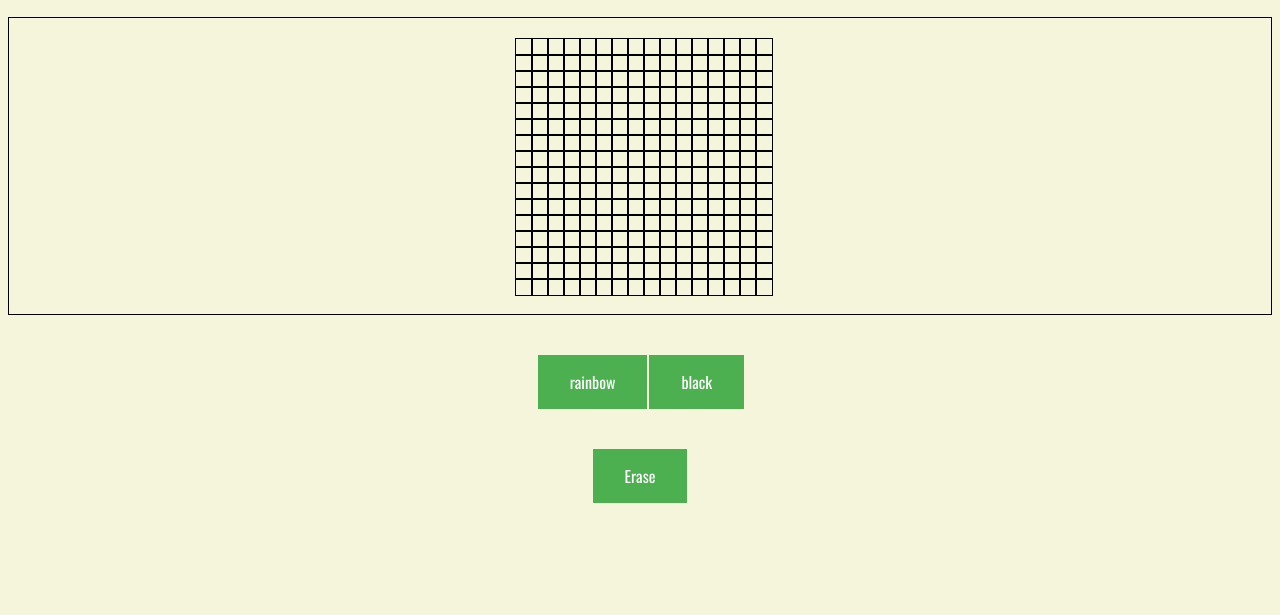
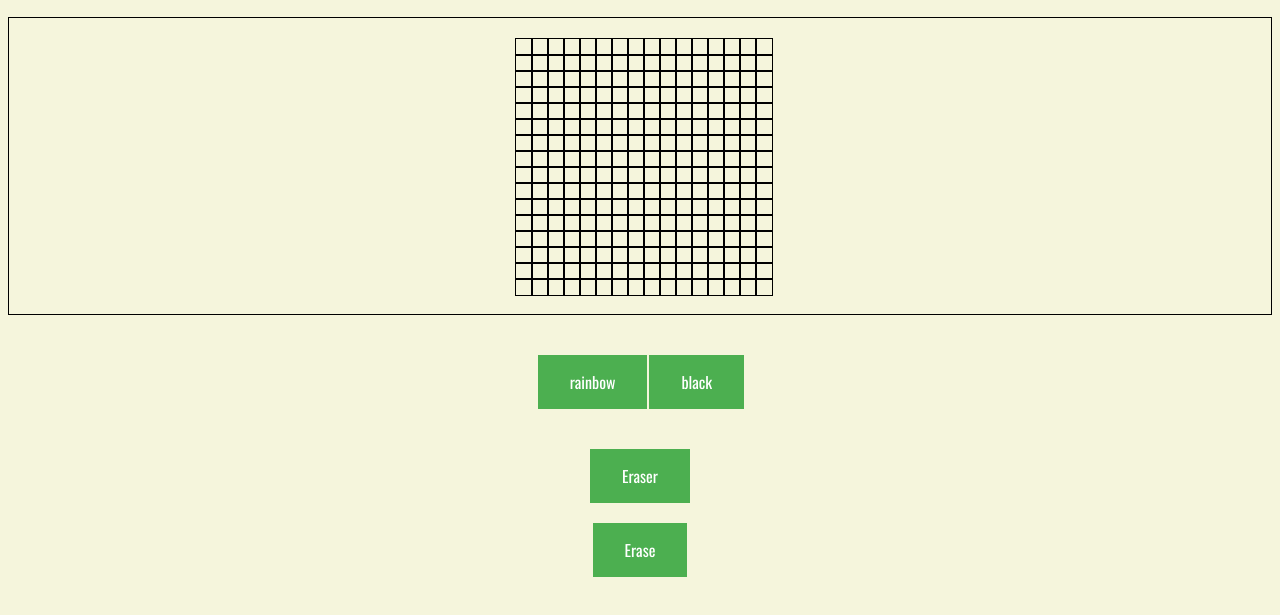
Before and after one commit to JACKIEBOIEEZCOOL/odin_project_2, a plain HTML site: page index.html in a window 1280 px wide. Shown: the part 129-744 px from the top of the page. Drawn offline with nearby package versions, Linux system fonts and the light colour scheme.

Commit message:
Update index.html

```diff
--- a/index.html
+++ b/index.html
@@ -128,6 +128,21 @@
           cell.style.backgroundColor = 'black';
         })
       })
+      const eraser_button = document.createElement('button');
+      eraser_button.textContent = 'Eraser';
+      eraser_button.style.margin = '20px auto';
+      eraser_button.style.fontFamily = 'Oswald, Arial, sans-serif';
+      eraser_button.style.marginleft = '200px';
+      eraser_button.style.display = 'block';
+      button_div.appendChild(eraser_button);
+      eraser_button.addEventListener('click', () => {
+        const cells = document.querySelectorAll('#ts div');
+        cells.forEach(cell => {
+          cell.addEventListener('mouseover', () => {
+            cell.style.backgroundColor = '';
+          });
+        });
+      });
       //now we are going to add a button to change the grid size
 
       //now lets add an erase button
```
